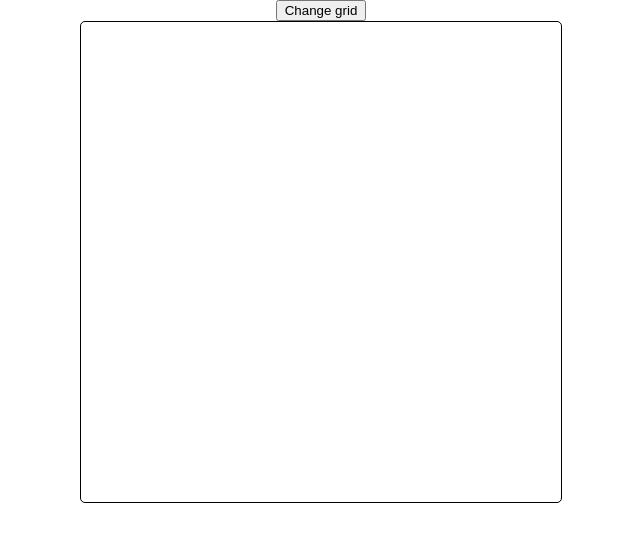
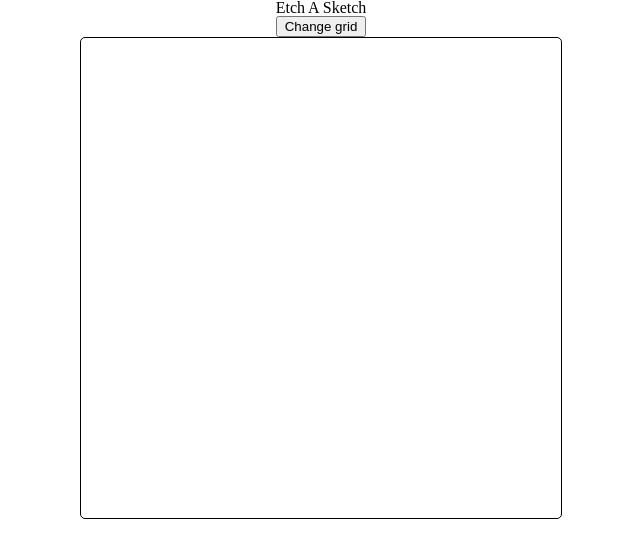
Before and after one commit to andmperotti/OdinEtchASketch, a plain HTML site: page index.html in a window 1280 px wide. Shown: the whole page, without its empty margins (319-959 px from the left). Drawn offline with Linux system fonts and the light colour scheme.

Commit message:
Add h1 to describe what the page consists of
Other than title we had no way to tell a user what this page was.

```diff
--- a/index.html
+++ b/index.html
@@ -7,6 +7,7 @@
     <link href="styles.css" rel="stylesheet">
 </head>
 <body>
+    <h1>Etch A Sketch</h1>
     <button id="userGridSize">Change grid</button>
     <div id="container"></div>
 
```
